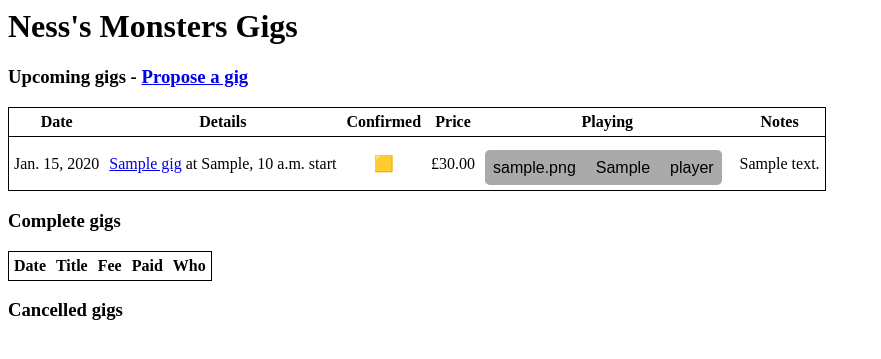
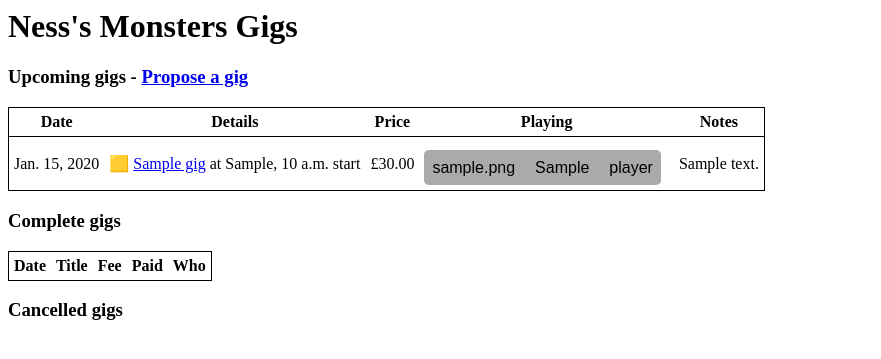
Before and after one commit to jdfergusson/gigger, a Django app: page /gig in a window 1280 px wide. Shown: the top 359 px of the page, without its empty margins (0-881 px from the left). Run offline with Django 5.2, Linux system fonts and the light colour scheme; tables that the repository leaves empty hold one stand-in row (values such as "Sample post"); lists and menus that the app fills with data are empty; some web fonts are replaced.

Commit message:
Added meta tags and a bbit of CSS work

```diff
--- a/gigger/templates/availability_choice.html
+++ b/gigger/templates/availability_choice.html
@@ -1,3 +1,4 @@
+<meta name="viewport" content="width=device-width, initial-scale=1">
 <html>
 <head>
 <title>Enter availability for {{ gig.title }}</title>
--- a/gigger/templates/availability_entry_point.html
+++ b/gigger/templates/availability_entry_point.html
@@ -1,3 +1,4 @@
+<meta name="viewport" content="width=device-width, initial-scale=1">
 <html>
 <head>
 <title>Enter availability for {{ gig.title }}</title>
--- a/gigger/templates/edit_gig.html
+++ b/gigger/templates/edit_gig.html
@@ -1,3 +1,4 @@
+<meta name="viewport" content="width=device-width, initial-scale=1">
 <html>
 <head>
 <title>Edit gig</title>
--- a/gigger/templates/gig.html
+++ b/gigger/templates/gig.html
@@ -1,5 +1,5 @@
 {% load giggertags %}
-
+<meta name="viewport" content="width=device-width, initial-scale=1">
 <html>
 <head>
 <title>View gig</title>
--- a/gigger/templates/gigs.html
+++ b/gigger/templates/gigs.html
@@ -1,5 +1,6 @@
 {% load giggertags %}
 
+<meta name="viewport" content="width=device-width, initial-scale=1">
 <html>
 <head>
 <title>Gigs</title>
@@ -55,6 +56,14 @@
   font-weight: 500;
   font-style: normal;
 }
+
+
+
+@media only screen and (max-width: 1000px) {
+    .t-notes, .t-price {
+        display: none;
+    }
+}
 </style>
 
 <script type="text/javascript">
@@ -68,27 +77,25 @@
 
 <table>
     <tr>
-        <th>Date</th>
-        <th>Details</th>
-        <th>Confirmed</th>
-        <th>Price</th>
-        <th>Playing</th>
-        <th>Notes</th>
+        <th class="t-date">Date</th>
+        <th class="t-deets">Details</th>
+        <th class="t-price">Price</th>
+        <th class="t-playing">Playing</th>
+        <th class="t-notes">Notes</th>
     </tr>
 
     {% for gig in incomplete_gigs %}
         <tr>
-            <td>{{ gig.date }}</td>
-            <td><a href="{% url 'view_gig' gig.id %}">{{ gig.title }}</a> at {{ gig.location }}{% if gig.start_time %}, {{ gig.start_time }} start{% endif %}</td>
-            <td>{{ gig.get_status_icon }}</td>
-            <td>£{{ gig.total_cost }}</td>
+            <td class="t-date">{{ gig.date }}</td>
+            <td class="t-deets">{{ gig.get_status_icon }} <a href="{% url 'view_gig' gig.id %}">{{ gig.title }}</a> at {{ gig.location }}{% if gig.start_time %}, {{ gig.start_time }} start{% endif %}</td>
+            <td class="t-price">£{{ gig.total_cost }}</td>
             {% get_players_on_gig gig.id as players_on_gig %}
             {% get_unassigned_instruments gig.id as unassigned_instruments %}
-            <td>
+            <td class="t-playing">
                 {% for pag in players_on_gig %}<span class="player-with-instrument">{{pag.instrument.icon}} {{pag.player}}</span>{%endfor%}
                 {% for instrument in unassigned_instruments %}<span class="player-with-instrument unassigned">⚠️ {{ instrument }}</span>{% endfor %}
             </td>
-            <td>{{ gig.details }}</td>
+            <td class="t-notes">{{ gig.details }}</td>
         </tr>
     {% endfor %}
 </table>
```
Also changed, not shown: gigger/templates/create_gig.html (+13 -1 lines).
